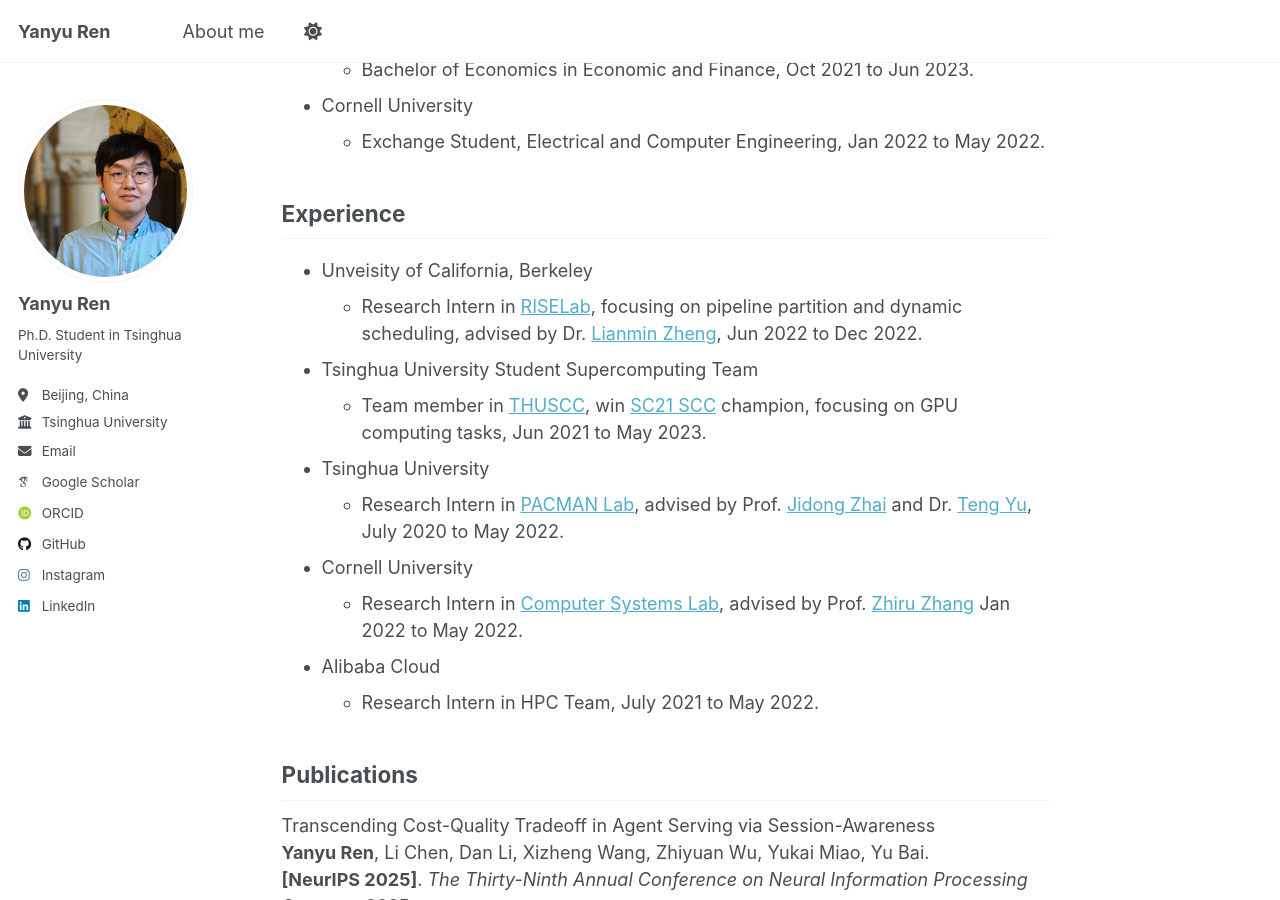
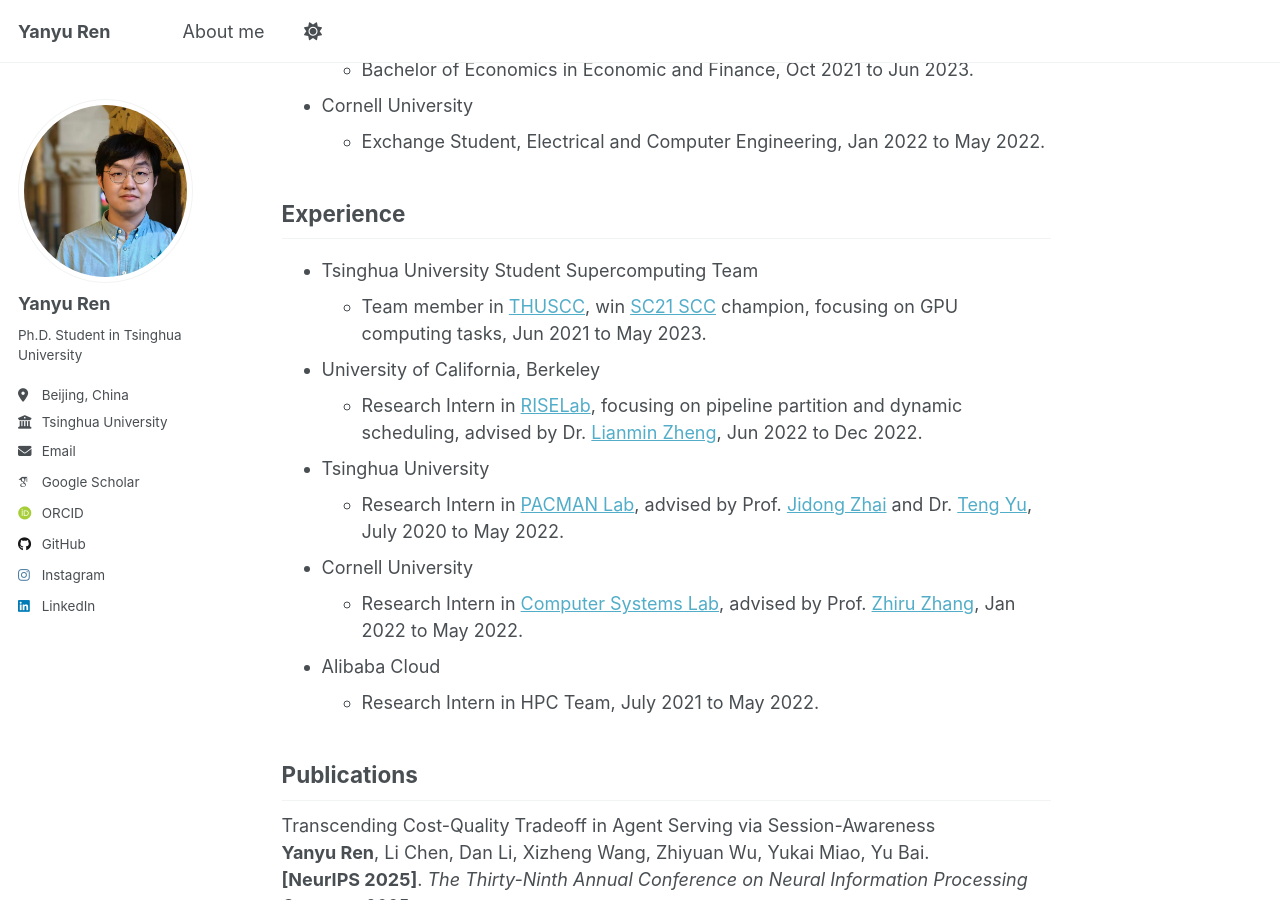
Before and after one commit to robinren03/robinren03.github.io, a Jekyll site: the page built from _pages/about.md, in a window 1280 px wide and 900 px high, scrolled down 621 px. Built offline with Jekyll 4.4.1, drawn with Linux system fonts in a browser that asks for light colours; some web fonts are replaced; a script that is not in the unit is left out.

Commit message:
Update and fix

```diff
--- a/_config.yml
+++ b/_config.yml
@@ -48,7 +48,7 @@
   bitbucket        : # Username - Update with your username on the site
   codepen          : # Username
   dribbble         : # Username
-  github           : "https://github.com/robinren03"
+  github           : robinren03
   kaggle           : # Username
   stackoverflow    : # User number or user number and name (i.e., use "1" or "1/jeff-atwood")
 
@@ -122,7 +122,7 @@
       options:
         format           : "iso8601" # "iso8601" (default), "timestamp-seconds", "timestamp-milliseconds"
 atom_feed:
-  hide                   : false     # change to true to hide the RSS feed in the footer
+  hide                   : true     # change to true to hide the RSS feed in the footer
   path                   : # blank (default) uses feed.xml
 
 
--- a/_pages/about.md
+++ b/_pages/about.md
@@ -30,18 +30,14 @@
 
 Experience
 ------
-- Unveisity of California, Berkeley
-  - Research Intern in [RISELab](https://rise.cs.berkeley.edu/), focusing on pipeline partition and dynamic scheduling, advised by Dr. [Lianmin Zheng](https://lmzheng.net/), Jun 2022 to Dec 2022.
-
 - Tsinghua University Student Supercomputing Team
   - Team member in [THUSCC](https://sc.team), win [SC21 SCC](https://sc21.supercomputing.org/program/studentssc/student-cluster-competition/index.html) champion, focusing on GPU computing tasks, Jun 2021 to May 2023.
-
+- University of California, Berkeley
+  - Research Intern in [RISELab](https://rise.cs.berkeley.edu/), focusing on pipeline partition and dynamic scheduling, advised by Dr. [Lianmin Zheng](https://lmzheng.net/), Jun 2022 to Dec 2022.
 - Tsinghua University
   - Research Intern in [PACMAN Lab](http://pacman.cs.tsinghua.edu.cn), advised by Prof. [Jidong Zhai](https://pacman.cs.tsinghua.edu.cn/~zjd/) and Dr. [Teng Yu](https://www.linkedin.com/in/teng-yu-07939186/), July 2020 to May 2022.
-
 - Cornell University
-  - Research Intern in [Computer Systems Lab](https://www.csl.cornell.edu/), advised by Prof. [Zhiru Zhang](https://www.csl.cornell.edu/~zhiruz/) Jan 2022 to May  2022.
-
+  - Research Intern in [Computer Systems Lab](https://www.csl.cornell.edu/), advised by Prof. [Zhiru Zhang](https://www.csl.cornell.edu/~zhiruz/), Jan 2022 to May  2022.
 - Alibaba Cloud
   - Research Intern in HPC Team, July 2021 to May 2022.
 
```
